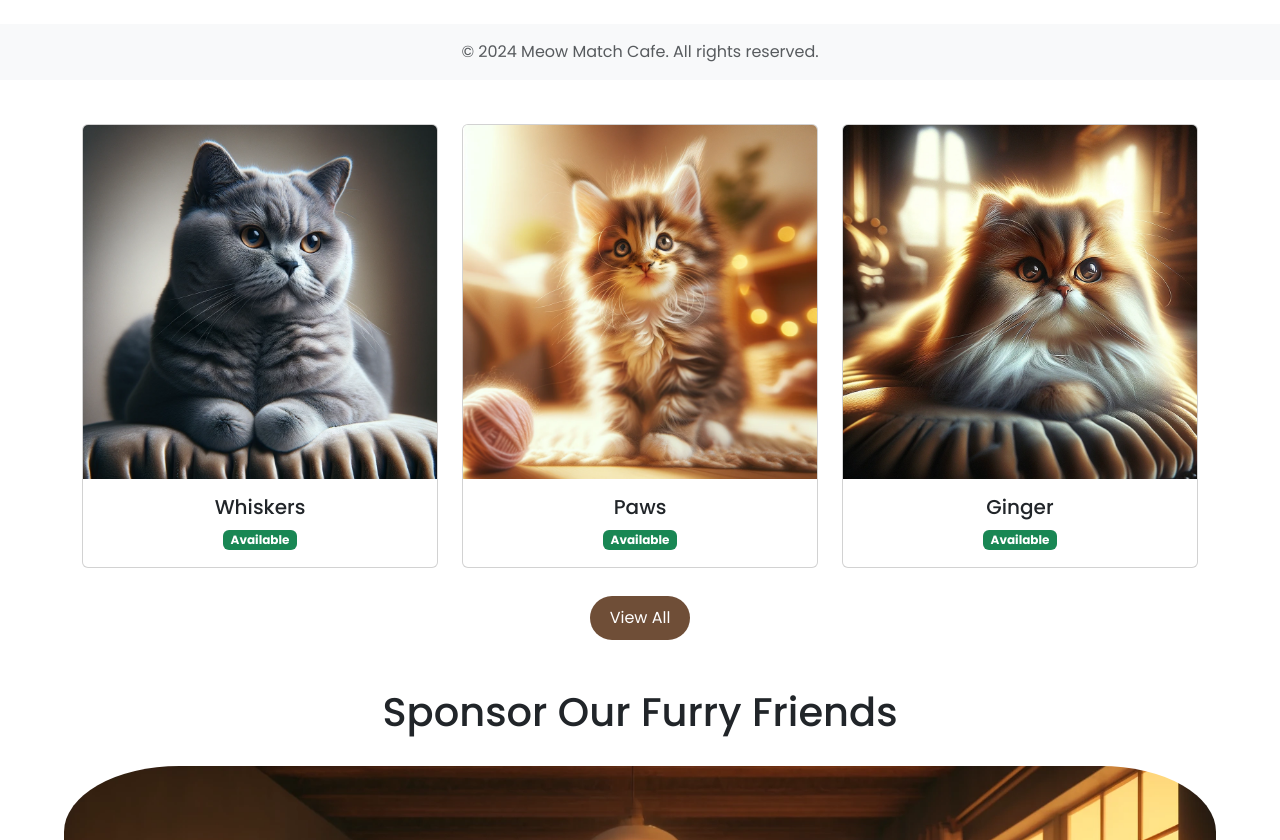
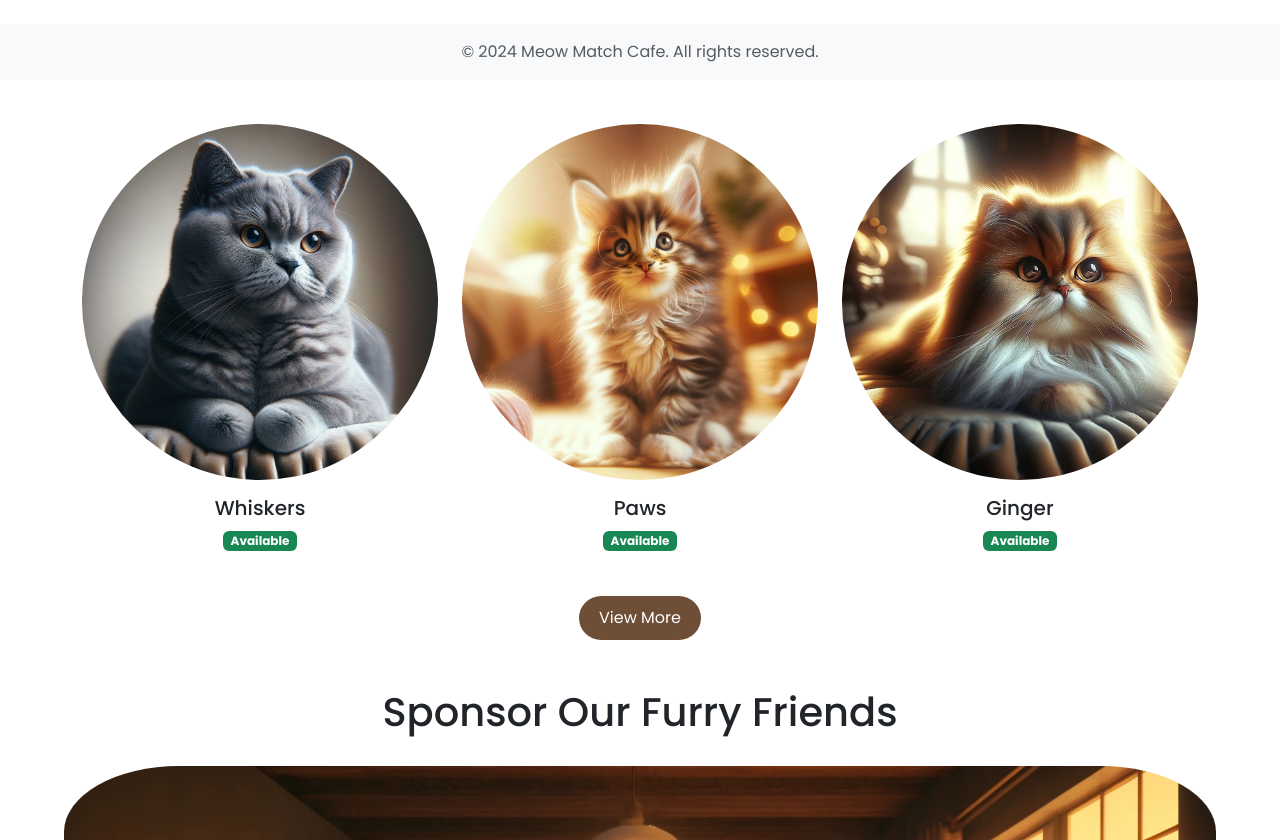
Before and after one commit to BuBuCatt/Cat-cafe-react, a React (Create React App) app in the folder cat-cafe/: page / in a window 1280 px wide. Shown: the part 720-1560 px from the top of the page. Built offline with nearby package versions, Linux system fonts and the light colour scheme.

Commit message:
updated css

```diff
--- a/cat-cafe/src/components/CatList.js
+++ b/cat-cafe/src/components/CatList.js
@@ -18,7 +18,7 @@ export default function CatList({cats}) {
 
   return (
     <>
-    <h1 className="text-center mt-5">Adopt a Furry Friend Today</h1>
+    <h1 className="text-center mt-5 catlist-title">Adopt a Furry Friend Today</h1>
     <div className="container mt-5">
           <div className="row cat-list">
             {cats ? firstThreeCats.map((cat) => (
@@ -37,7 +37,7 @@ export default function CatList({cats}) {
           </div>
 
             <div className="text-center mt-1">
-              <Link to="/adopt" className="btn btn-custom">View All</Link>
+              <Link to="/adopt" className="btn btn-custom">View More</Link>
             </div>
         </div>
 
--- a/cat-cafe/src/styles/home.css
+++ b/cat-cafe/src/styles/home.css
@@ -18,6 +18,7 @@
   .card-img-top {
     transition: opacity 0.5s ease-in-out;
     cursor: pointer;
+    border-radius: 50%;
   }
   .card-img-top:hover {
     opacity: 0.7;
@@ -63,3 +64,17 @@
     transform: scale(1.05);
     transition: all 0.3s ease;
   }
+
+  .card {
+    border: none; /* Remove the border */
+  }
+
+  .catlist-title{
+    font-weight: 700;
+    color: #633819f4;
+  }
+
+  .card-img-top:hover {
+    transform: scale(1.1); /* Increase the size of the image when hovered */
+    transition: transform 0.3s ease; /* Add a transition effect */
+  }
```
